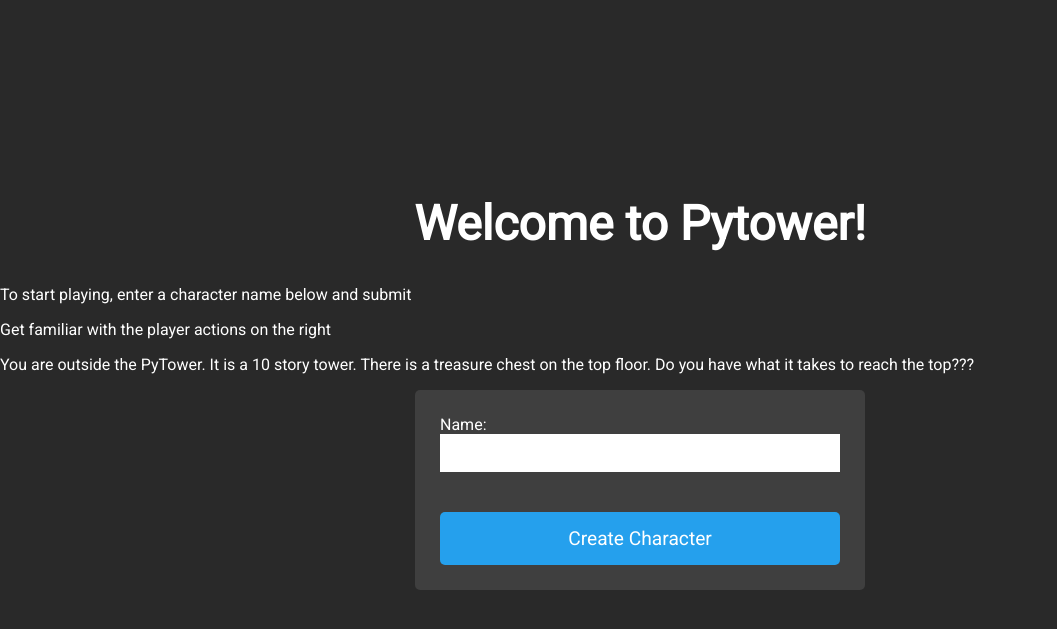
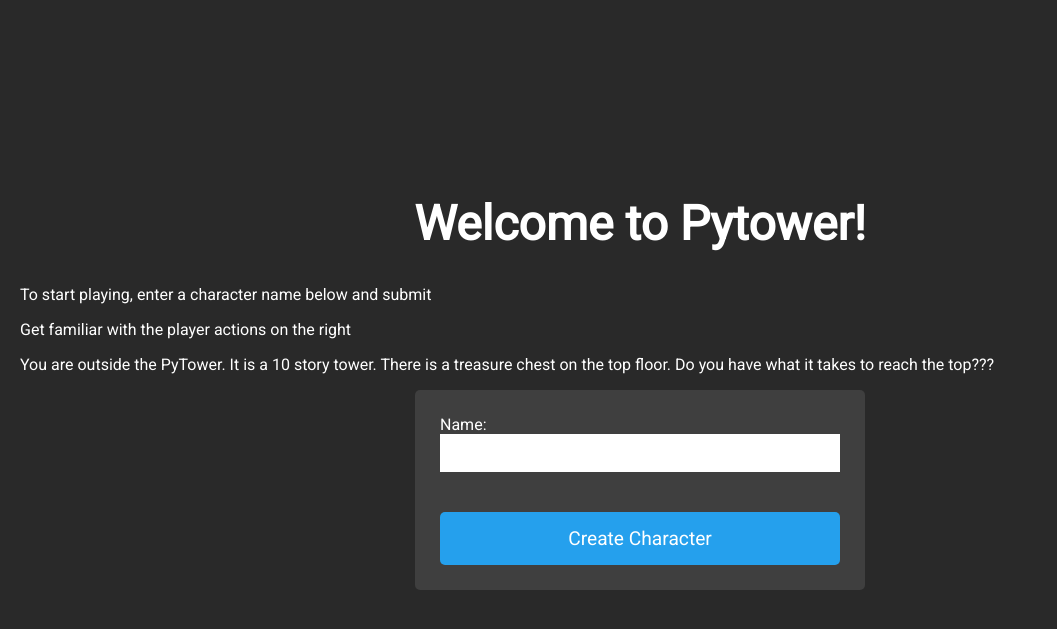
Before and after one commit to ayunas/pytower, a Django app: page /start in a window 1280 px wide. Shown: the top 629 px of the page, without its empty margins (0-1057 px from the left). Run offline with Django 3.2, Linux system fonts and the light colour scheme.

Commit message:
playing with css

```diff
--- a/tower_app/static/tower_app/scss/_play.scss
+++ b/tower_app/static/tower_app/scss/_play.scss
@@ -17,9 +17,9 @@ $even-color: tower-color("medium-carmine");
       .action {
         width: 5vw;
         height: 5vw;
-        border-radius: 50%;
+        border-radius: 10%;
         color: white;
-        background-color: green;
+        background-color: red;
       }
       .move {
         background-color: blue;
--- a/tower_app/templates/tower_app/base.html
+++ b/tower_app/templates/tower_app/base.html
@@ -7,6 +7,9 @@
         box-sizing: border-box;
         background-color: black;
         margin: 0px
+      }
+      #content-wrapper {
+        margin: 20px;
       }
       .movement-wrapper {
         width: 15vw;
@@ -39,7 +42,7 @@
         padding:1vw
       }
       .wrapper {
-        display: flex
+        display: flex;
       }
       .right-content {
         width: 34vw;
@@ -58,7 +61,6 @@
         color: white
       }
 
-
     </style>
     <link
       rel="stylesheet"
@@ -66,7 +68,7 @@
     />
   </head>
   <body>
-    <div name="content">
+    <div name="content" id="content-wrapper">
       {% block content%} {% endblock %}
     </div>
 
```
Also changed, not shown: pytower/settings.py (+14 -1 lines), tower_app/templates/tower_app/play.html (+3 -5 lines), 2 other files.
